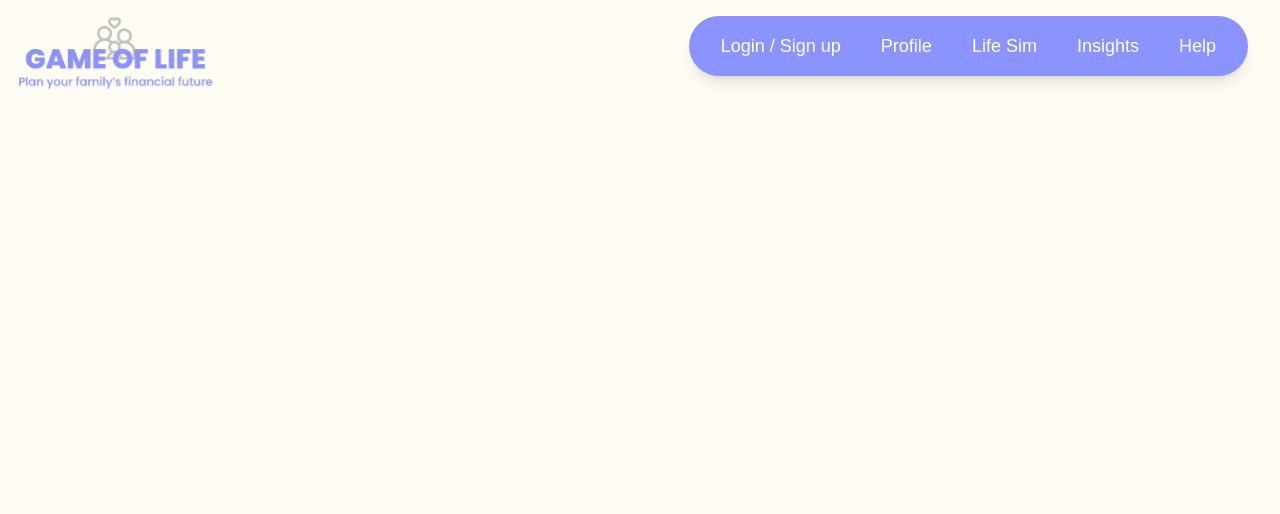
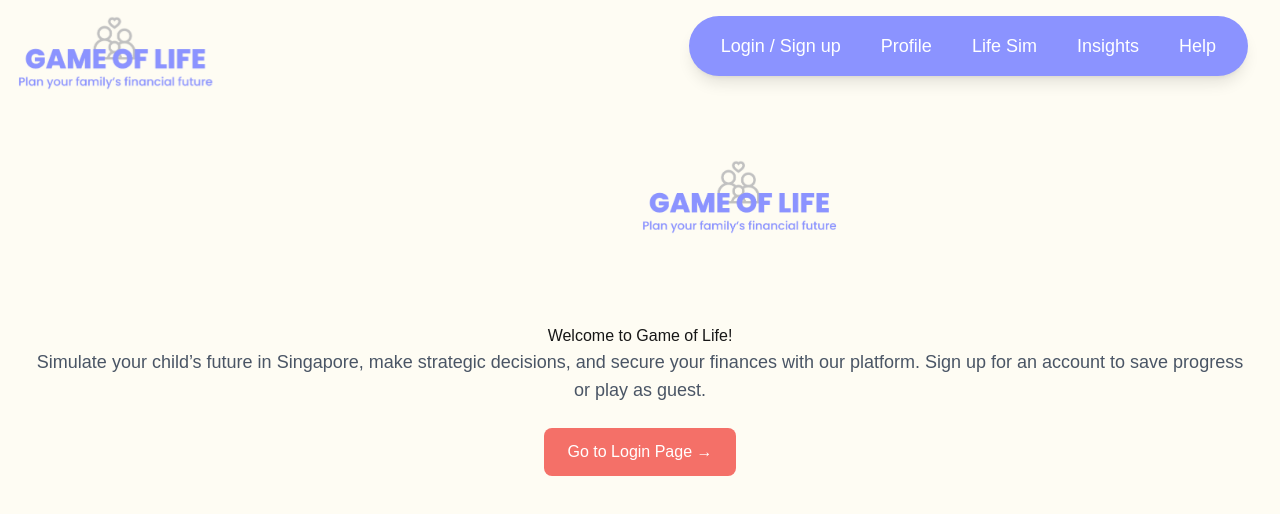
Before and after one commit to kyashp/game-of-life, a Next.js app in the folder gameoflife/: page / in a window 1280 px wide. Shown: the top 514 px of the page. Built offline with nearby package versions, Linux system fonts and the light colour scheme.

Commit message:
added text to home page

```diff
--- a/gameoflife/src/app/page.js
+++ b/gameoflife/src/app/page.js
@@ -1,8 +1,38 @@
 import Image from "next/image";
+
 
 export default function Home() {
   return (
-    <div>
+    <div className="min-h-screen flex bg-[#fefcf3]">
+
+      <div className="flex-1 flex flex-col items-center justify-center p-8">
+
+      <h1>
+        {/* Logo - Top Left */}
+              <div className="absolute top-40 left-160">
+                <Image
+                  src="/GOL_Logo.png"
+                  alt="Game of Life Logo"
+                  width={200}
+                  height={40}
+                  className="object-contain"
+                />
+              </div>
+
+        Welcome to Game of Life!</h1>
+
+      <p className="text-lg text-gray-600 text-center">
+          Simulate your child’s future in Singapore, make strategic decisions, and secure your finances with our platform.
+          Sign up for an account to save progress or play as guest.
+        </p>
+
+      <button className="mt-6 px-6 py-3 bg-[#f47068] text-white rounded-lg hover:bg-blue-400 transition-colors" >
+          Go to Login Page →
+        </button>
+
+      </div>
+
+
 
     </div>
   );
```
